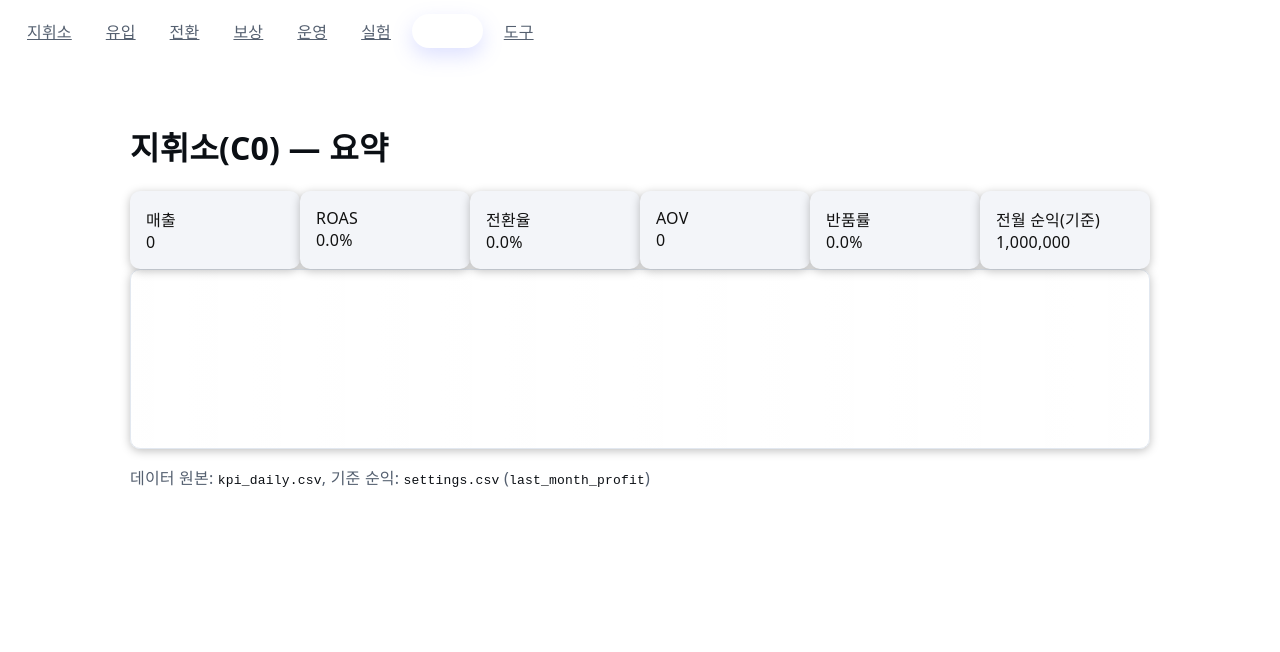
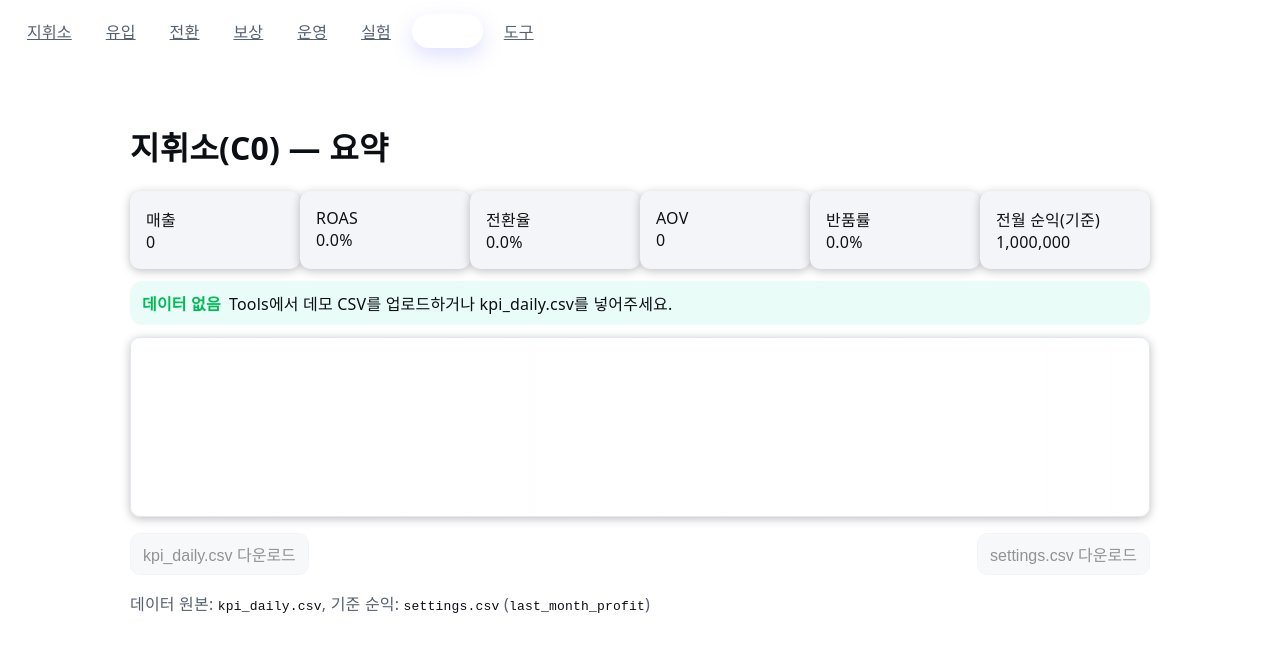
Before and after one commit to sht27363838-glitch/zp-v3.0, a Next.js app: page /report in a window 1280 px wide. Shown: the top 652 px of the page. Built offline with nearby package versions, Linux system fonts and the light colour scheme.

Commit message:
Update page.tsx

```diff
--- a/app/(tabs)/report/page.tsx
+++ b/app/(tabs)/report/page.tsx
@@ -6,6 +6,9 @@ import { readCsvLS, parseCsv, type CsvRow } from '../../_lib/readCsv'
 import { num, fmt } from '../../_lib/num'
 import KpiTile from '../../_components/KpiTile'
 import ScrollWrap from '../../_components/ScrollWrap' // ✅ 추가
+import ErrorBanner from '../../_components/ErrorBanner'
+import DownloadCsv from '../../_components/DownloadCsv'
+
 
 // 퍼센트 문자열을 보장하는 로컬 헬퍼(항상 string 반환)
 const pct1 = (v: number): string => `${(v * 100).toFixed(1)}%`
@@ -67,6 +70,11 @@ export default function ReportPage() {
         <KpiTile label="반품률" value={pct1(returnsRate)} />
         <KpiTile label="전월 순익(기준)" value={fmt(lastMonthProfit)} />
       </div>
+      {data.rows.length === 0 && (
+  <ErrorBanner tone="info" title="데이터 없음"
+    message="Tools에서 데모 CSV를 업로드하거나 kpi_daily.csv를 넣어주세요." />
+)}
+
 
       {/* ⬇️⬇️⬇️ ✅ 2) 여기가 ‘정확히’ 붙일 자리입니다 ⬇️⬇️⬇️ */}
       {data.rows.length === 0 ? (
@@ -109,6 +117,11 @@ export default function ReportPage() {
       {/* ⬆️⬆️⬆️ 여기까지 표 블록 ⬆️⬆️⬆️ */}
 
       {/* ✅ 3) 기존 설명 문단 — 표 블록 ‘아래’에 그대로 유지 */}
+      <div className="row" style={{gap:8, marginTop:16}}>
+  <DownloadCsv keyName="kpi_daily" label="kpi_daily.csv 다운로드"/>
+  <DownloadCsv keyName="settings"  label="settings.csv 다운로드"/>
+</div>
+
       <div style={{ marginTop: 16, opacity: 0.8 }}>
         <p className="text-sm">
           데이터 원본: <code>kpi_daily.csv</code>, 기준 순익:{' '}
```
